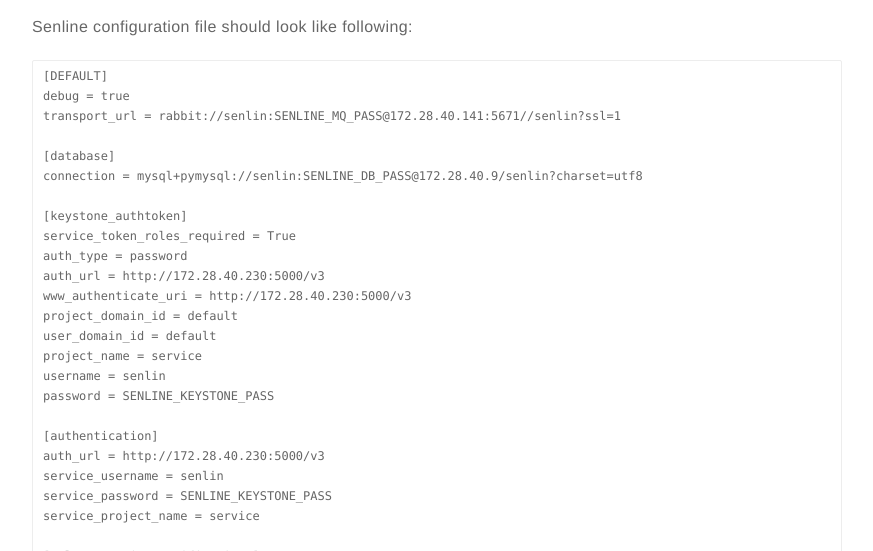
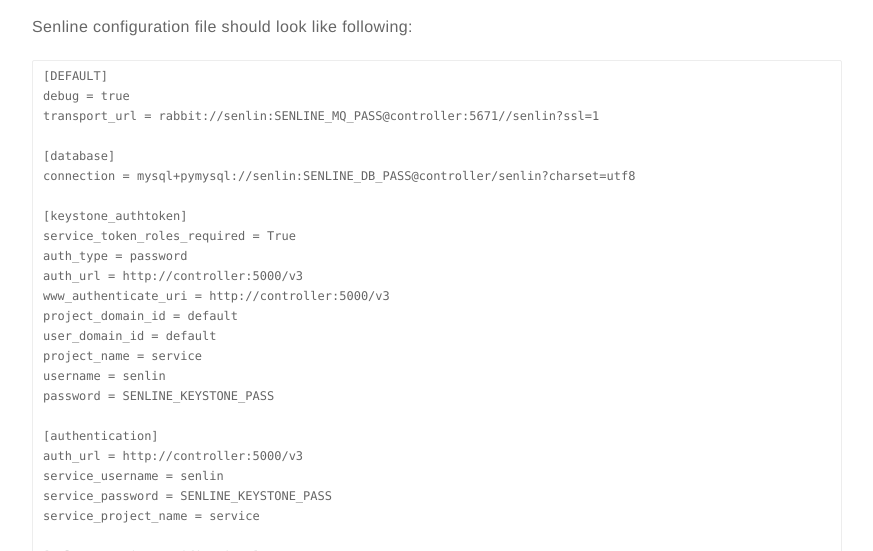
Before and after one commit to satishdotpatel/satishdotpatel.github.io, a Jekyll site: the page built from _posts/2020-09-04-openstack-senlin-autoscaling.markdown, in a window 1280 px wide and 1400 px high, scrolled down 1556 px. Shown: the part 191-742 px from the top of the window, without its empty margins (203-1076 px from the left). Built offline with Jekyll 4.4.1, drawn with Linux system fonts in a browser that asks for light colours; comment, search, counter and statistics services are not loaded; some of the changed text lies outside the part shown.

Commit message:
adding senlin doc

````diff
--- a/_posts/2020-09-04-openstack-senlin-autoscaling.markdown
+++ b/_posts/2020-09-04-openstack-senlin-autoscaling.markdown
@@ -82,16 +82,16 @@
 ```
 [DEFAULT]
 debug = true
-transport_url = rabbit://senlin:SENLINE_MQ_PASS@172.28.40.141:5671//senlin?ssl=1
+transport_url = rabbit://senlin:SENLINE_MQ_PASS@controller:5671//senlin?ssl=1
 
 [database]
-connection = mysql+pymysql://senlin:SENLINE_DB_PASS@172.28.40.9/senlin?charset=utf8
+connection = mysql+pymysql://senlin:SENLINE_DB_PASS@controller/senlin?charset=utf8
 
 [keystone_authtoken]
 service_token_roles_required = True
 auth_type = password
-auth_url = http://172.28.40.230:5000/v3
-www_authenticate_uri = http://172.28.40.230:5000/v3
+auth_url = http://controller:5000/v3
+www_authenticate_uri = http://controller:5000/v3
 project_domain_id = default
 user_domain_id = default
 project_name = service
@@ -99,7 +99,7 @@
 password = SENLINE_KEYSTONE_PASS
 
 [authentication]
-auth_url = http://172.28.40.230:5000/v3
+auth_url = http://controller:5000/v3
 service_username = senlin
 service_password = SENLINE_KEYSTONE_PASS
 service_project_name = service
@@ -247,7 +247,7 @@
 | Field   | Value                                                                                                       |
 +---------+-------------------------------------------------------------------------------------------------------------+
 | channel | {                                                                                                           |
-|         |   "alarm_url": "https://os-lab.foo.com:8778/v1/webhooks/90891282-21b0-4426-b56b-7a6846ed361b/trigger?V=2"   |
+|         |   "alarm_url": "https://controller:8778/v1/webhooks/90891282-21b0-4426-b56b-7a6846ed361b/trigger?V=2"   |
 |         | }                                                                                                           |
 +---------+-------------------------------------------------------------------------------------------------------------+
 ```
@@ -266,7 +266,7 @@
 ```
 
 ```
-$ curl -X POST https://os-lab.foo.com:8778/v1/webhooks/90891282-21b0-4426-b56b-7a6846ed361b/trigger?V=2
+$ curl -X POST https://controller:8778/v1/webhooks/90891282-21b0-4426-b56b-7a6846ed361b/trigger?V=2
 
 ```
 
@@ -288,13 +288,13 @@
 | Field   | Value                                                                                                       |
 +---------+-------------------------------------------------------------------------------------------------------------+
 | channel | {                                                                                                           |
-|         |   "alarm_url": "https://os-lab.foo.com:8778/v1/webhooks/481ef859-d893-423f-82b0-a59354837fbb/trigger?V=2" |
+|         |   "alarm_url": "https://controller:8778/v1/webhooks/481ef859-d893-423f-82b0-a59354837fbb/trigger?V=2" |
 |         | }                                                                                                           |
 +---------+-------------------------------------------------------------------------------------------------------------+
 ```
 
 ```
-$ curl -X POST http://os-lab.foo.com:8778/v1/webhooks/481ef859-d893-423f-82b0-a59354837fbb/trigger?V=2
+$ curl -X POST http://controller:8778/v1/webhooks/481ef859-d893-423f-82b0-a59354837fbb/trigger?V=2
 ```
 
 As you can see in following output that it started creating instance.
````
